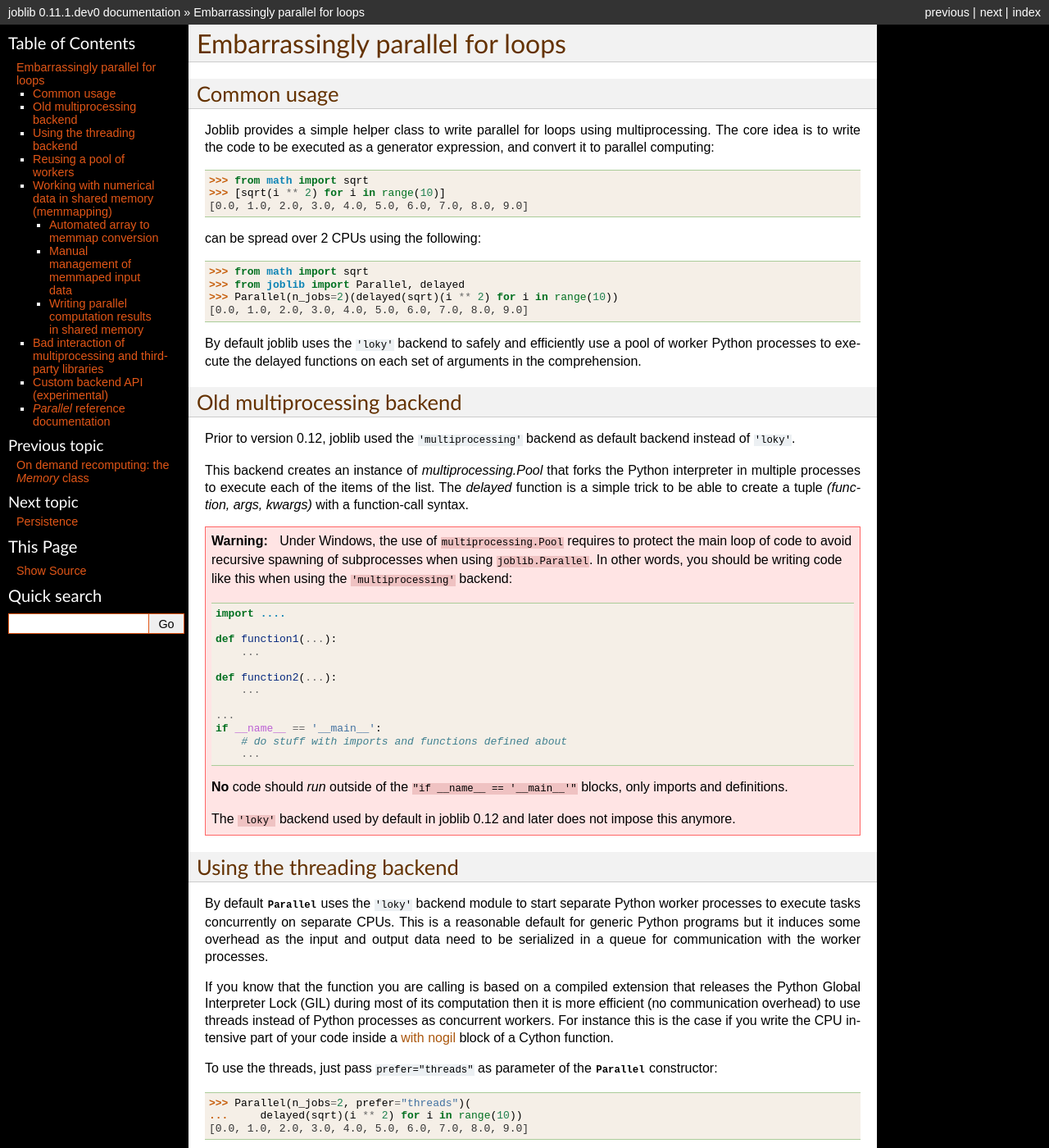
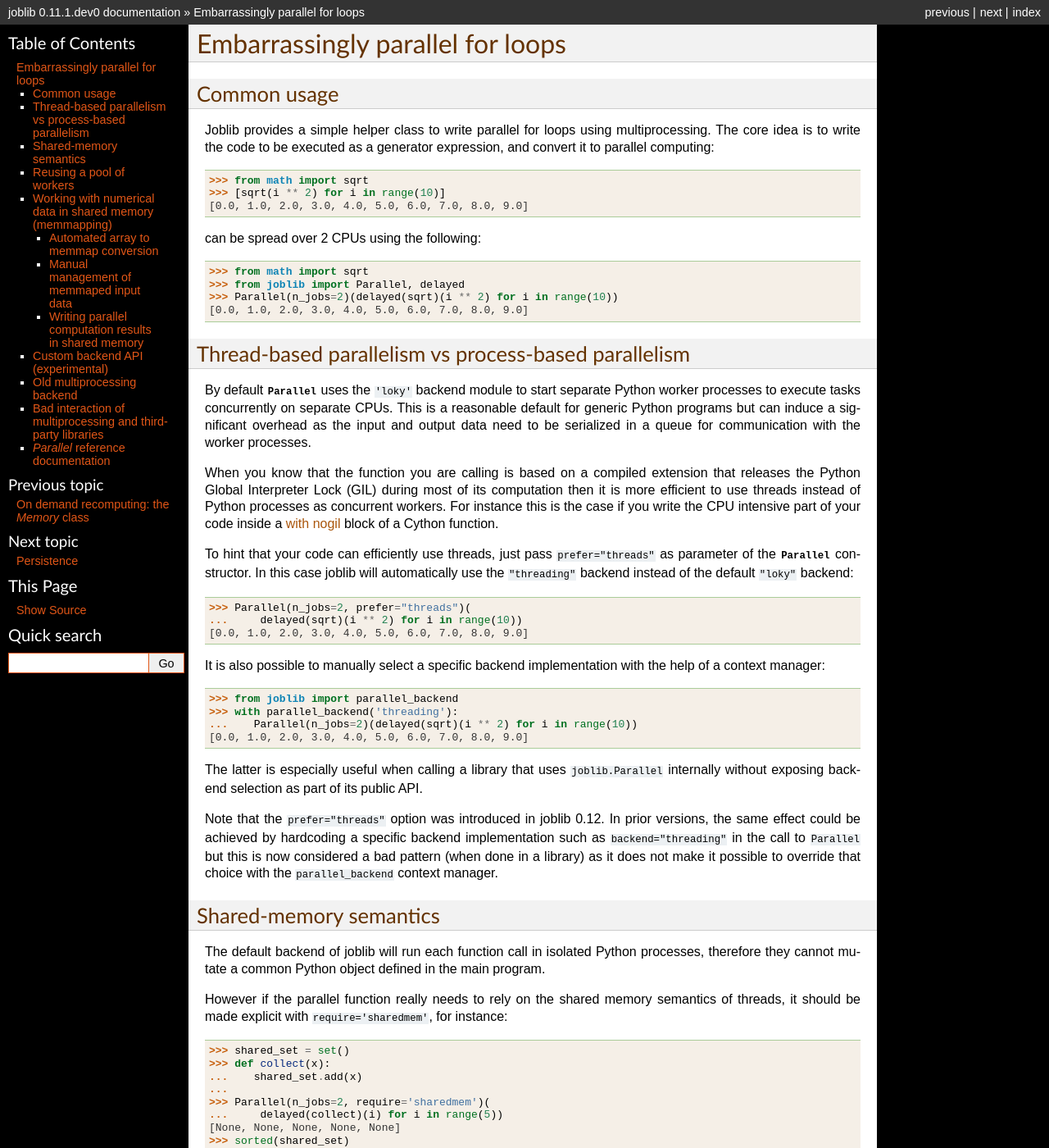
Before and after one commit to joblib/joblib, a Sphinx documentation site: the page built from doc/parallel.rst, in a window 1280 px wide and 1400 px high. Shown: the whole window at 82% size. Built offline with Sphinx 7.4.7, drawn with Linux system fonts in a browser that asks for light colours; formulas are drawn with MathJax 3; pages that are not in the unit, such as notebooks, are missing from menus; some of the changed text lies outside the part shown.

Commit message:
Reorganize and improve doc/parallel.rst

```diff
--- a/CHANGES.rst
+++ b/CHANGES.rst
@@ -8,6 +8,10 @@ Olivier Grisel
 
     Make Memory.cache robust to PermissionError (errno 13) under Windows
     when run in combination with Parallel.
+
+    Make it possible to hint for thread-based parallelism with
+    ``prefer='threads'`` or enforce shared-memory semantics with
+    ``require='sharedmem'``.
 
 
 Release 0.11
--- a/doc/parallel.rst
+++ b/doc/parallel.rst
@@ -21,80 +21,64 @@ can be spread over 2 CPUs using the following::
     >>> Parallel(n_jobs=2)(delayed(sqrt)(i ** 2) for i in range(10))
     [0.0, 1.0, 2.0, 3.0, 4.0, 5.0, 6.0, 7.0, 8.0, 9.0]
 
-By default joblib uses the ``'loky'`` backend to safely and efficiently
-use a pool of worker Python processes to execute the delayed functions
-on each set of arguments in the comprehension.
 
-
-Old multiprocessing backend
-===========================
-
-Prior to version 0.12, joblib used the ``'multiprocessing'`` backend as
-default backend instead of ``'loky'``.
-
-This backend creates an instance of `multiprocessing.Pool` that forks
-the Python interpreter in multiple processes to execute each of the
-items of the list. The `delayed` function is a simple trick to be able
-to create a tuple `(function, args, kwargs)` with a function-call
-syntax.
-
-.. warning::
-
-   Under Windows, the use of ``multiprocessing.Pool`` requires to
-   protect the main loop of code to avoid recursive spawning of
-   subprocesses when using ``joblib.Parallel``. In other words, you
-   should be writing code like this when using the ``'multiprocessing'``
-   backend:
-
-   .. code-block:: python
-
-      import ....
-
-      def function1(...):
-          ...
-
-      def function2(...):
-          ...
-
-      ...
-      if __name__ == '__main__':
-          # do stuff with imports and functions defined about
-          ...
-
-   **No** code should *run* outside of the ``"if __name__ ==
-   '__main__'"`` blocks, only imports and definitions.
-
-   The ``'loky'`` backend used by default in joblib 0.12 and later does
-   not impose this anymore.
-
-
-Using the threading backend
-===========================
+Thread-based parallelism vs process-based parallelism
+=====================================================
 
 By default :class:`Parallel` uses the ``'loky'`` backend module to start
 separate Python worker processes to execute tasks concurrently on
 separate CPUs. This is a reasonable default for generic Python programs
-but it induces some overhead as the input and output data need to be
-serialized in a queue for communication with the worker processes.
+but can induce a significant overhead as the input and output data need
+to be serialized in a queue for communication with the worker processes.
 
-If you know that the function you are calling is based on a compiled
+When you know that the function you are calling is based on a compiled
 extension that releases the Python Global Interpreter Lock (GIL) during
-most of its computation then it is more efficient (no communication
-overhead) to use threads instead of Python processes as concurrent
-workers. For instance this is the case if you write the CPU intensive
-part of your code inside a `with nogil`_ block of a Cython function.
+most of its computation then it is more efficient to use threads instead
+of Python processes as concurrent workers. For instance this is the case
+if you write the CPU intensive part of your code inside a `with nogil`_
+block of a Cython function.
 
 .. _`with nogil`: http://docs.cython.org/src/userguide/external_C_code.html#acquiring-and-releasing-the-gil
 
-To use the threads, just pass ``prefer="threads"`` as parameter of the
-:class:`Parallel` constructor:
+To hint that your code can efficiently use threads, just pass
+``prefer="threads"`` as parameter of the :class:`Parallel` constructor.
+In this case joblib will automatically use the ``"threading"`` backend
+instead of the default ``"loky"`` backend:
 
     >>> Parallel(n_jobs=2, prefer="threads")(
     ...     delayed(sqrt)(i ** 2) for i in range(10))
     [0.0, 1.0, 2.0, 3.0, 4.0, 5.0, 6.0, 7.0, 8.0, 9.0]
 
-If your code relies on the shared memory semantics of threads to execute
-correctly, you should make this explicit with ``require='sharedmem'``:
+It is also possible to manually select a specific backend implementation
+with the help of a context manager:
+
+    >>> from joblib import parallel_backend
+    >>> with parallel_backend('threading'):
+    ...    Parallel(n_jobs=2)(delayed(sqrt)(i ** 2) for i in range(10))
+    [0.0, 1.0, 2.0, 3.0, 4.0, 5.0, 6.0, 7.0, 8.0, 9.0]
+
+The latter is especially useful when calling a library that uses
+``joblib.Parallel`` internally without exposing backend selection as
+part of its public API.
+
+Note that the ``prefer="threads"`` option was introduced in joblib 0.12.
+In prior versions, the same effect could be achieved by hardcoding a
+specific backend implementation such as ``backend="threading"`` in the
+call to ``Parallel`` but this is now considered a bad pattern (when done
+in a library) as it does not make it possible to override that choice
+with the ``parallel_backend`` context manager.
+
+
+Shared-memory semantics
+=======================
+
+The default backend of joblib will run each function call in isolated
+Python processes, therefore they cannot mutate a common Python object
+defined in the main program.
+
+However if the parallel function really needs to rely on the shared
+memory semantics of threads, it should be made explicit with
+``require='sharedmem'``, for instance:
 
     >>> shared_set = set()
     >>> def collect(x):
@@ -106,18 +90,9 @@ correctly, you should make this explicit with ``require='sharedmem'``:
     >>> sorted(shared_set)
     [0, 1, 2, 3, 4]
 
-Finally you can also manually select a specific backend implementation
-with the help of a context manager:
-
-    >>> from joblib import parallel_backend
-    >>> with parallel_backend('threading'):
-    ...    Parallel(n_jobs=2)(delayed(sqrt)(i ** 2) for i in range(10))
-    [0.0, 1.0, 2.0, 3.0, 4.0, 5.0, 6.0, 7.0, 8.0, 9.0]
-
-The latter is especially useful when calling a library that uses
-``joblib.Parallel`` internally without exposing backend selection as
-part of its public API.
-
+Keep in mind that relying a on the shared-memory semantics is probably
+suboptimal from a performance point of view as concurrent access to a
+shared Python object will suffer from lock contention.
 
 Reusing a pool of workers
 =========================
@@ -149,43 +124,6 @@ the ``Parallel`` object::
 Note that the ``'loky'`` backend now used by default for process-based
 parallelism automatically tries to maintain and reuse a pool of workers
 by it-self even for calls without the context manager.
-
-
-Bad interaction of multiprocessing and third-party libraries
-============================================================
-
-Using the ``'multiprocessing'`` backend can cause a crash when using
-third party libraries that manage their own native thread-pool if the
-library is first used in the main process and subsequently called again
-in a worker process (inside the ``Parallel`` call).
-
-Joblib version 0.12 and later are no longer subject to this problem
-thanks to the use of `loky <https://github.com/tomMoral/loky>`_ as the
-new default backend for process-based parallelism.
-
-Prior to Python 3.4 the ``'multiprocessing'`` backend of joblib can only
-use the ``fork`` strategy to create worker processes under non-Windows
-systems. This can cause some third-party libraries to crash or freeze.
-Such libraries include Apple vecLib / Accelerate (used by NumPy under
-OSX), some old version of OpenBLAS (prior to 0.2.10) or the OpenMP
-runtime implementation from GCC which is used internally by third-party
-libraries such as XGBoost, spaCy, OpenCV...
-
-The best way to avoid this problem is to use the ``'loky'`` backend
-instead of the ``multiprocessing`` backend. Prior to joblib 0.12, it is
-also possible  to get ``joblib.Parallel`` configured to use the
-``'forkserver'`` start method on Python 3.4 and later. The start method
-has to be configured by setting the ``JOBLIB_START_METHOD`` environment
-variable to ``'forkserver'`` instead of the default ``'fork'`` start
-method. However the user should be aware that using the ``'forkserver'``
-method prevents ``joblib.Parallel`` to call function interactively
-defined in a shell session.
-
-You can read more on this topic in the `multiprocessing documentation
-<https://docs.python.org/3/library/multiprocessing.html#contexts-and-start-methods>`_.
-
-Under Windows the ``fork`` system call does not exist at all so this problem
-does not exist (but multiprocessing has more overhead).
 
 
 Custom backend API (experimental)
@@ -235,6 +173,85 @@ uses :class:`joblib.Parallel` internally while not exposing the ``backend``
 argument in its own API.
 
 
+Old multiprocessing backend
+===========================
+
+Prior to version 0.12, joblib used the ``'multiprocessing'`` backend as
+default backend instead of ``'loky'``.
+
+This backend creates an instance of `multiprocessing.Pool` that forks
+the Python interpreter in multiple processes to execute each of the
+items of the list. The `delayed` function is a simple trick to be able
+to create a tuple `(function, args, kwargs)` with a function-call
+syntax.
+
+.. warning::
+
+   Under Windows, the use of ``multiprocessing.Pool`` requires to
+   protect the main loop of code to avoid recursive spawning of
+   subprocesses when using ``joblib.Parallel``. In other words, you
+   should be writing code like this when using the ``'multiprocessing'``
+   backend:
+
+   .. code-block:: python
+
+      import ....
+
+      def function1(...):
+          ...
+
+      def function2(...):
+          ...
+
+      ...
+      if __name__ == '__main__':
+          # do stuff with imports and functions defined about
+          ...
+
+   **No** code should *run* outside of the ``"if __name__ ==
+   '__main__'"`` blocks, only imports and definitions.
+
+   The ``'loky'`` backend used by default in joblib 0.12 and later does
+   not impose this anymore.
+
+
+Bad interaction of multiprocessing and third-party libraries
+============================================================
+
+Using the ``'multiprocessing'`` backend can cause a crash when using
+third party libraries that manage their own native thread-pool if the
+library is first used in the main process and subsequently called again
+in a worker process (inside the ``Parallel`` call).
+
+Joblib version 0.12 and later are no longer subject to this problem
+thanks to the use of `loky <https://github.com/tomMoral/loky>`_ as the
+new default backend for process-based parallelism.
+
+Prior to Python 3.4 the ``'multiprocessing'`` backend of joblib can only
+use the ``fork`` strategy to create worker processes under non-Windows
+systems. This can cause some third-party libraries to crash or freeze.
+Such libraries include Apple vecLib / Accelerate (used by NumPy under
+OSX), some old version of OpenBLAS (prior to 0.2.10) or the OpenMP
+runtime implementation from GCC which is used internally by third-party
+libraries such as XGBoost, spaCy, OpenCV...
+
+The best way to avoid this problem is to use the ``'loky'`` backend
+instead of the ``multiprocessing`` backend. Prior to joblib 0.12, it is
+also possible  to get ``joblib.Parallel`` configured to use the
+``'forkserver'`` start method on Python 3.4 and later. The start method
+has to be configured by setting the ``JOBLIB_START_METHOD`` environment
+variable to ``'forkserver'`` instead of the default ``'fork'`` start
+method. However the user should be aware that using the ``'forkserver'``
+method prevents ``joblib.Parallel`` to call function interactively
+defined in a shell session.
+
+You can read more on this topic in the `multiprocessing documentation
+<https://docs.python.org/3/library/multiprocessing.html#contexts-and-start-methods>`_.
+
+Under Windows the ``fork`` system call does not exist at all so this problem
+does not exist (but multiprocessing has more overhead).
+
+
 `Parallel` reference documentation
 ==================================
 
```
